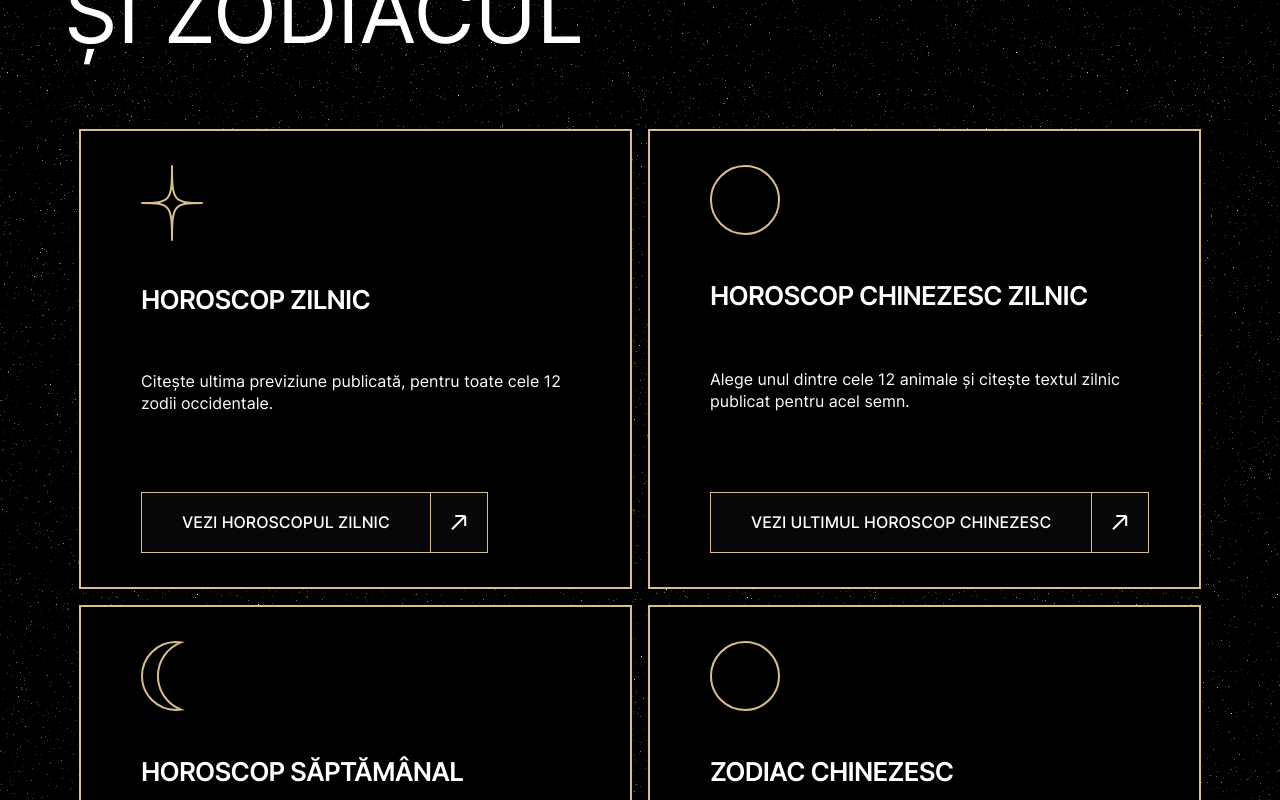
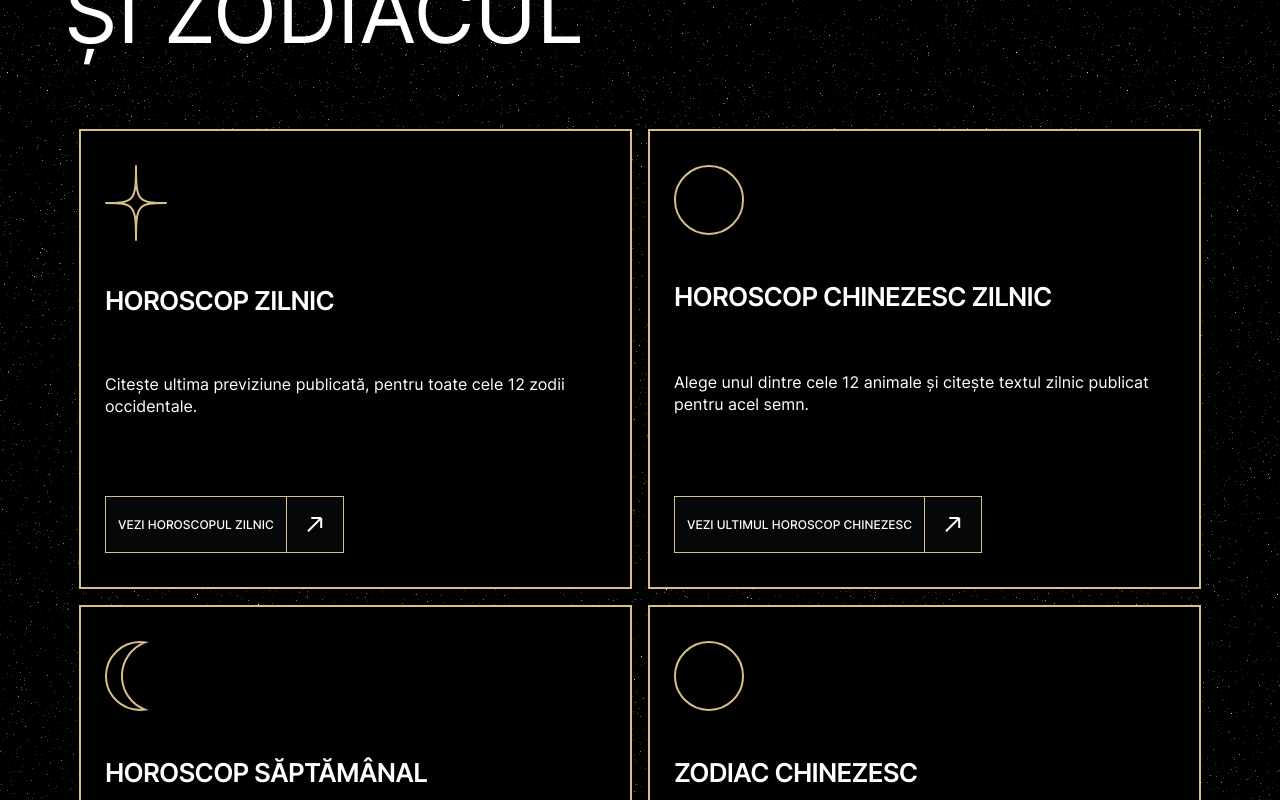
Before and after one commit to CROmartin/horoscope-fe, a Next.js app: page / in a window 1280 px wide. Shown: the part 1340-2140 px from the top of the page. Built offline with nearby package versions, Linux system fonts and the light colour scheme; no server answers.

Commit message:
Left-align hub copy and keep the horoscope card buttons inside their cards.
Long labels wrap onto a second line instead of running into the next card.

Co-authored-by: Cursor <cursoragent@cursor.com>

```diff
--- a/src/components/homepage/HoroscopeTypes.tsx
+++ b/src/components/homepage/HoroscopeTypes.tsx
@@ -29,7 +29,7 @@ const TypeHolder = styled.div`
   flex-direction: column;
   justify-content: space-between;
   /* align-items: center; */
-  padding: 34px 60px;
+  padding: 34px 24px;
   border-right: 2px solid #d7be8a;
   width: 25%;
   min-height: 460px;
--- a/src/components/shared/Button.tsx
+++ b/src/components/shared/Button.tsx
@@ -13,6 +13,7 @@ const ButtonWrapper = styled(Link)<ButtonWrapperProps>`
   background: #060709;
   cursor: pointer;
   width: max-content;
+  max-width: 100%;
   text-decoration: none;
   box-sizing: border-box;
 
@@ -28,22 +29,28 @@ const MessageHolder = styled.div<ButtonWrapperProps>`
   align-items: center;
   border: 1px solid #d7be8a;
   box-sizing: border-box;
+  min-width: 0;
+  width: auto;
+  flex: 1 1 auto;
   min-height: 44px;
   padding: 20px 40px;
   font-weight: 500;
   font-size: 16px;
-  line-height: 19px;
+  line-height: 1.25;
+  text-align: center;
   text-transform: uppercase;
+  white-space: normal;
+  overflow-wrap: anywhere;
 
-  ${(props) => props.$small && "padding: 10px 20px; font-size: 12px; "}
+  ${(props) => props.$small && "padding: 10px 12px; font-size: 12px; "}
 
   @media (max-width: 1285px) {
-    padding: 20px 40px;
-    font-size: 16px;
+    padding: ${(props) => (props.$small ? "10px 12px" : "20px 40px")};
+    font-size: ${(props) => (props.$small ? "12px" : "16px")};
   }
 
   @media (max-width: 425px) {
-    padding: 10px 20px;
+    padding: 10px 16px;
     font-size: 12px;
   }
 `;
@@ -52,6 +59,8 @@ const SvgWrapper = styled.div<ButtonWrapperProps>`
   border: 1px solid #d7be8a;
   border-left: none;
   display: flex;
+  flex: 0 0 auto;
+  width: auto;
   justify-content: center;
   align-items: center;
   box-sizing: border-box;
```
Also changed, not shown: src/components/horoscopes/HubSections.tsx (+12 -3 lines).
